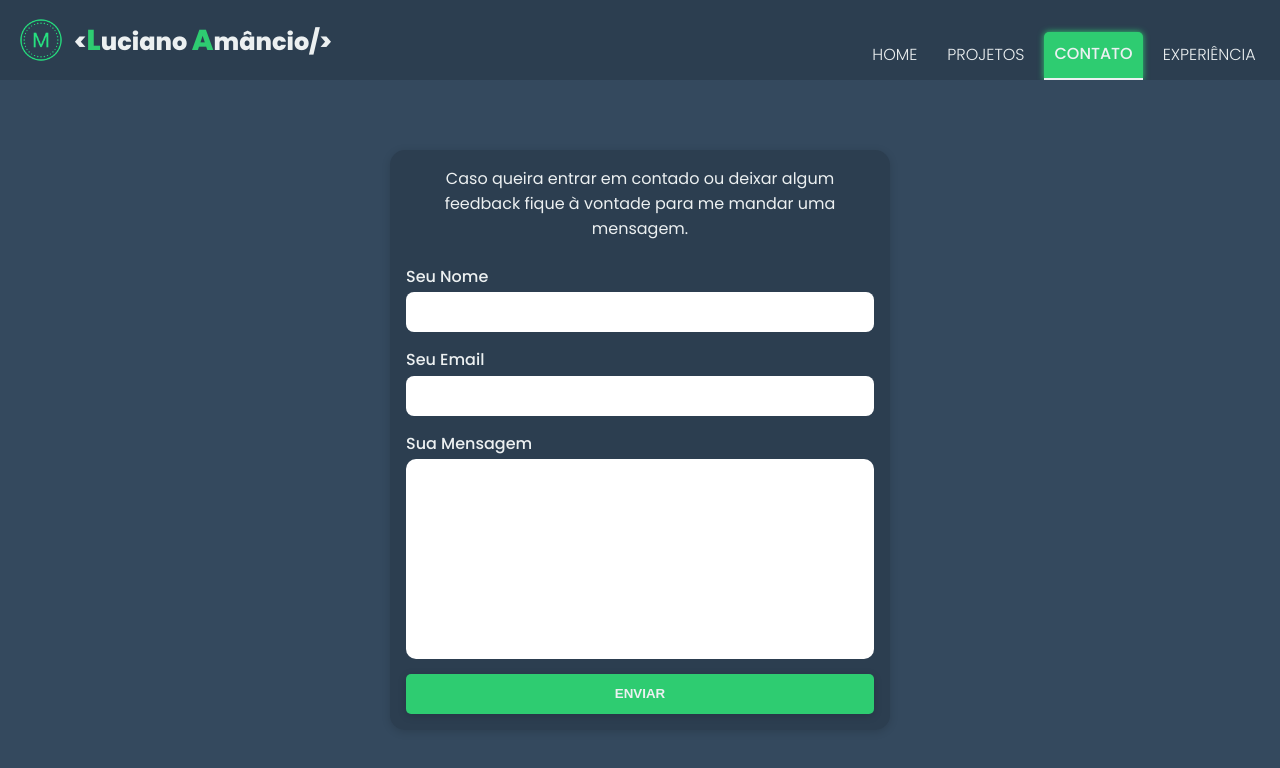
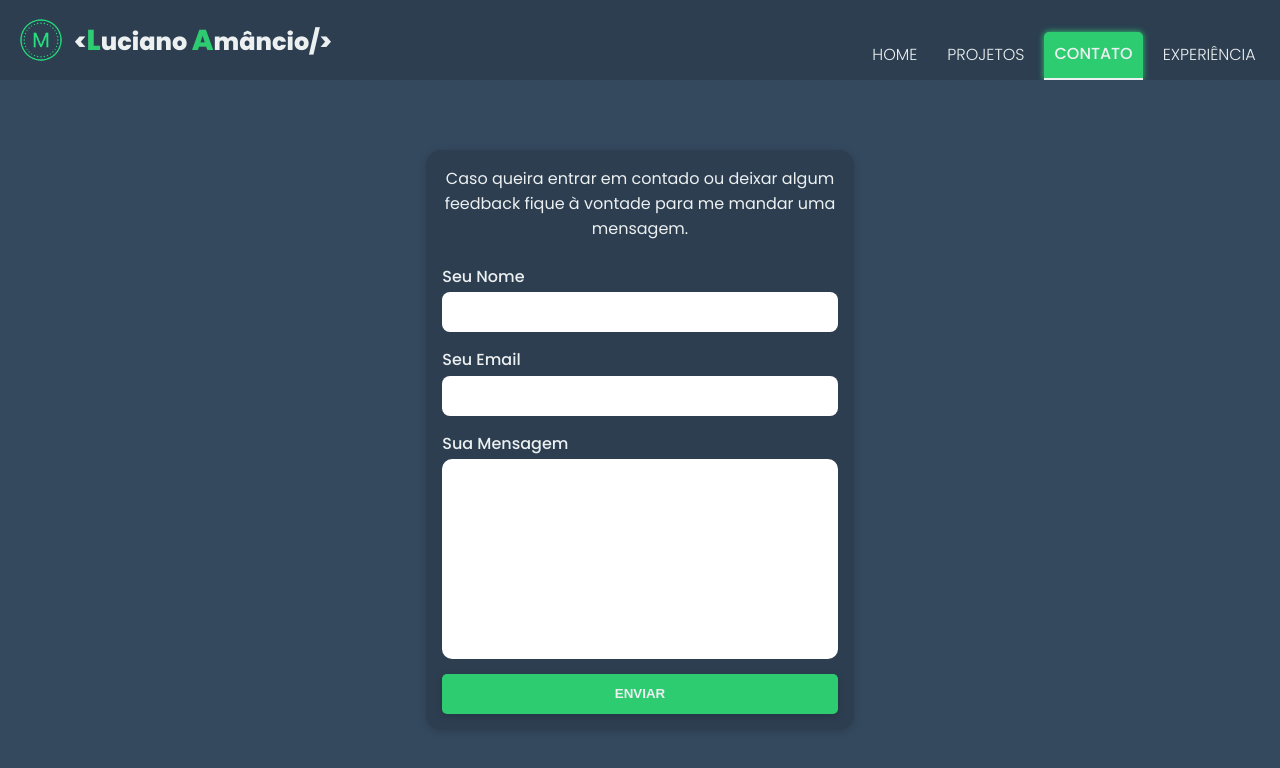
Before and after one commit to madruga665/madruga665-site, a Next.js app: page /portifolio/contato in a window 1280 px wide. Shown: the top 768 px of the page. Built offline with nearby package versions, Linux system fonts and the light colour scheme.

Commit message:
fix: animação do formulario quebrava o layout mobile

```diff
--- a/src/page-components/ContactPage/styles.module.scss
+++ b/src/page-components/ContactPage/styles.module.scss
@@ -6,7 +6,6 @@
   justify-content: center;
   align-items: center;
   height: 100%;
-  width: 100%;
 }
 
 .Form {
@@ -19,8 +18,8 @@
   background-color: $color-midnightBlue;
   border-radius: 15px;
   padding: 1rem;
+  box-shadow: 0px 2px 8px rgba(0, 0, 0, 0.15);
   animation: SlideIn 400ms ease-in-out;
-  box-shadow: 0px 2px 8px rgba(0, 0, 0, 0.15);
 
   $total-elements: 5;
 
@@ -43,7 +42,7 @@
   }
 
   @media only screen and (min-width: 768px) {
-    max-width: 500px;
+    max-width: 450px;
   }
 }
 
--- a/src/styles/animations.scss
+++ b/src/styles/animations.scss
@@ -45,7 +45,7 @@
 @keyframes SlideIn {
   0% {
     opacity: 0;
-    transform: translateX(100%);
+    transform: translateX(5%);
   }
 
   100% {
--- a/src/styles/global.scss
+++ b/src/styles/global.scss
@@ -7,8 +7,8 @@
 }
 
 html, body {
+  height: -webkit-fill-available;
   min-height: 100vh;
-  height: max-content;
 }
 
 body {
```
Lines whose indentation alone changed are shown as unchanged.
